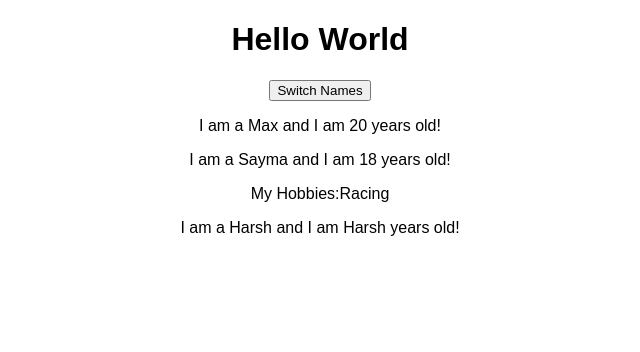
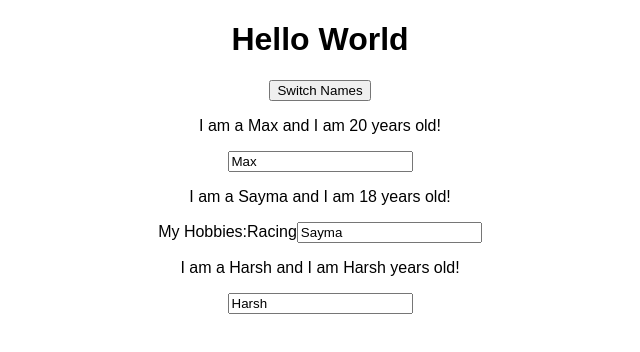
Before and after one commit to saymarizvi27/react-learn-basics, a React (Create React App) app: page / in a window 1280 px wide. Shown: the top 352 px of the page, without its empty margins (320-960 px from the left). Built offline with nearby package versions, Linux system fonts and the light colour scheme.

Commit message:
two way binding

```diff
--- a/src/App.js
+++ b/src/App.js
@@ -36,6 +36,22 @@
       ]})
   }
 
+  nameChangeHandler = (event) => {
+    console.log("nameChangeHandler");
+    this.setState({
+      persons:[
+      {
+        name: 'Manu', age: 20
+      },
+      {
+        name: event.target.value , age: 18
+      },
+      {
+        name: 'Harsh', age: 26
+      }
+    ]})
+}
+
   render() {
     return (
       <div className="App">
@@ -44,7 +60,9 @@
         {/* <button onClick={this.switchNameHandler.bind(this,'harry')}>Switch Names</button> */}
         <button onClick={(()=>this.switchNameHandler('harry!!!!'))}>Switch Names</button>
         <Person name={this.state.persons[0].name} age={this.state.persons[0].age}/>
-        <Person name={this.state.persons[1].name} age={this.state.persons[1].age} switchNameHandler={this.switchNameHandler.bind(this,'Megan')}>My Hobbies:Racing</Person>
+        <Person name={this.state.persons[1].name} age={this.state.persons[1].age}
+         switchNameHandler={this.switchNameHandler.bind(this,'Megan')}
+         nameChangeHandler={this.nameChangeHandler}>My Hobbies:Racing</Person>
         <Person name={this.state.persons[2].name} age={this.state.persons[2].name} />
       </div>
 
--- a/src/Person/Person.js
+++ b/src/Person/Person.js
@@ -8,6 +8,8 @@
           <p onClick={props.switchNameHandler}>I am a {props.name} and I am {props.age} years old!</p>
           {/*This is children*/}
           {props.children}
+          {/*Two way binding*/}
+          <input type="text" onChange={props.nameChangeHandler} value={props.name}/>
           </div>)
 }
 
```
